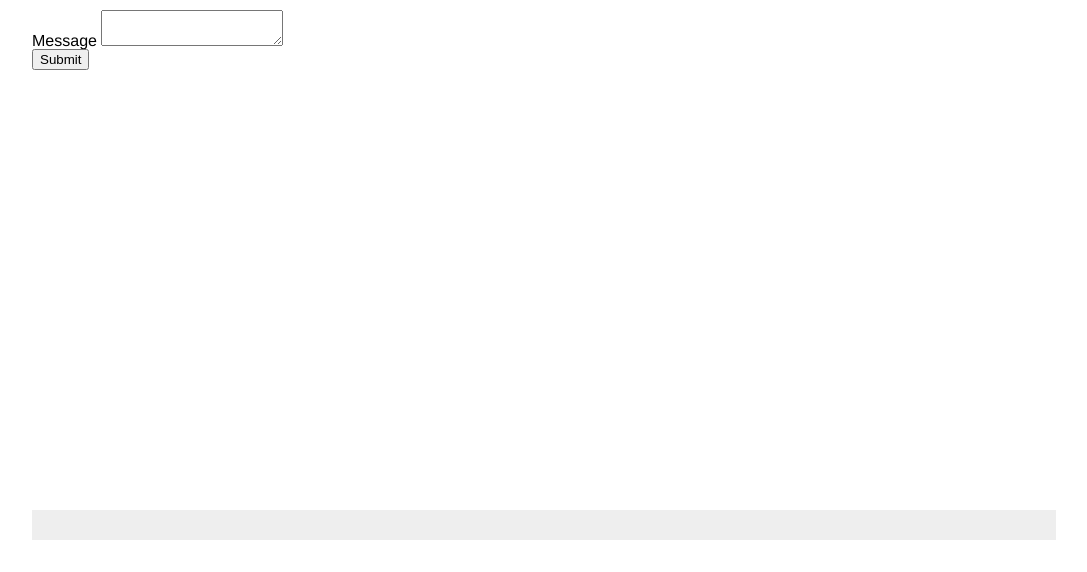
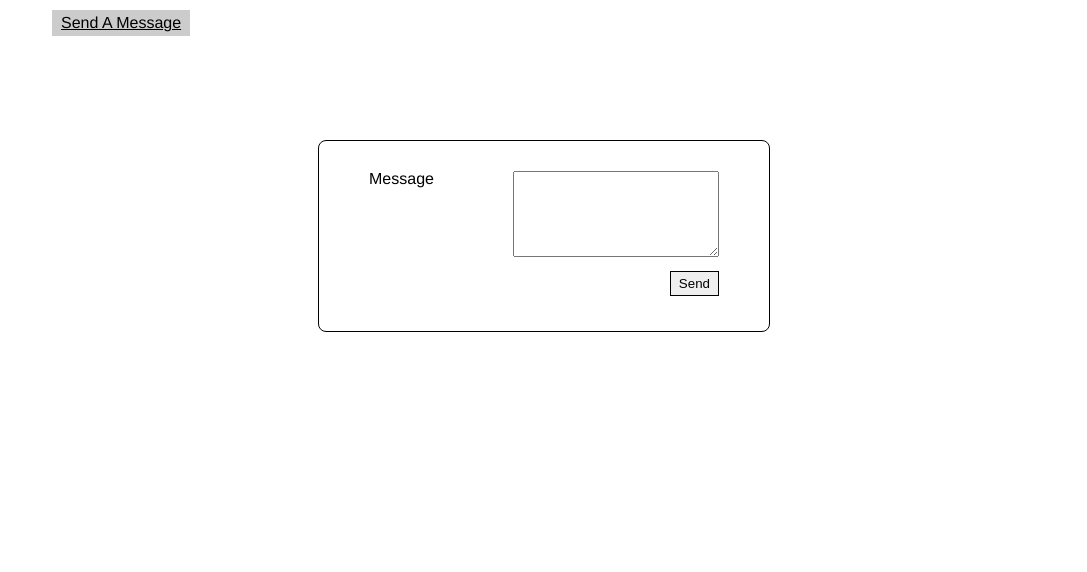
Before and after one commit to scc-platform/scc-platform, a PHP site: page /send in a window 1280 px wide. Shown: the part 81-653 px from the top of the page, without its empty margins (96-1183 px from the left). Run offline with PHP 8.4, Linux system fonts and the light colour scheme; the visitor is signed in with stand-in values (Sample User, id 1); a stand-in replaces the project's code that opens the database connection; some libraries are stand-ins or nearby versions.

Commit message:
styling updates

```diff
--- a/public_html/css/default.css
+++ b/public_html/css/default.css
@@ -62,6 +62,9 @@ a.selected:visited {background-color:#ccc;}
 a.selected:hover {background-color:#ccc;}
 a.selected:active {background-color:#ccc;}
 
+.link {background-color:#fff;}
+.link.selected{background-color:#ccc;}
+
 #container {width:80%;margin:0px auto;}
 #header {width:100%;height:70px;border-bottom:solid 1px #000;margin:10px 0px;}
 #header #top {width:100%;height:30px;}
@@ -69,6 +72,8 @@ a.selected:active {background-color:#ccc;}
 #logo {float:left;}
 #menu {width:100%;margin-top:0px;}
 #menu div {float:left;border:solid 1px #ccc;margin-left:20px;padding:4px 8px;position:inline;}
+#menuService {width:100%;margin-top:0px;height:30px;margin-bottom:30px;}
+#menuService div {float:left;border:solid 1px #ccc;margin-left:20px;padding:4px 8px;position:inline;}
 #middle {width:100%;min-height:500px;}
 #footer {width:100%;height:30px;background-color:#eee;}
 
@@ -88,6 +93,11 @@ a.selected:active {background-color:#ccc;}
 .form .textfield {
 	border:solid 1px #000;
 }
+.form .textarea {
+	width:200px;
+	height:80px;
+}
+
 .form .submit {
 	border:solid 1px #000;
 	padding:4px 8px;
@@ -96,10 +106,13 @@ a.selected:active {background-color:#ccc;}
 	width:100%;
 	height:30px;
 }
+.form .input.textarea {
+	height:100px;
+}
 .form label {
 	float:left;
 }
-.form input {
+.form input, textarea {
 	float:right;
 }
 .form {
@@ -108,7 +121,7 @@ a.selected:active {background-color:#ccc;}
 
 /* login & signup forms */
 #signupForm {
-	width:30%;
+	width:450px;
 	margin:0px auto;
 	margin-top:100px;
 	border:solid 1px #000;
@@ -117,10 +130,20 @@ a.selected:active {background-color:#ccc;}
 }
 
 #loginForm {
-	width:30%;
+	width:450px;
 	margin:0px auto;
 	margin-top:100px;
 	border:solid 1px #000;
 	-moz-border-radius: 5px;
 	border-radius: 8px;
 }
+
+/* Send a message form */
+#newMessage {
+	width:450px;
+	margin:0px auto;
+	margin-top:100px;
+	border:solid 1px #000;
+	-moz-border-radius: 5px;
+	border-radius: 8px;
+}
--- a/templates/header.htm
+++ b/templates/header.htm
@@ -44,4 +44,10 @@
 				</div>
 			</div>
 
+			{if $currentUser}
+			<div id="menuService">
+				<div class="link {if $smarty.server.PHP_SELF == '/send.php'}selected{/if}"><a href="send.php">Send A Message</a></div>
+			</div>
+			{/if}
+
 				<div id="middle">
--- a/templates/send.htm
+++ b/templates/send.htm
@@ -1,17 +1,22 @@
 
 {include file="header.htm"}
 
+	<div id="newMessage">
 
-<form action="" method="post">
+		<form action="" method="post" class="form">
 
-	<div class="input">
-		<label for="Email">Message</label>
-		<textarea name="msg"></textarea>
+			<div class="input textarea">
+				<label for="Email">Message</label>
+				<textarea name="msg" class="textarea"></textarea>
+			</div>
+
+
+			<div class="buttons">
+				<input type="submit" value="Send" class="submit">
+			</div>
+
+		</form>
+
 	</div>
 
-
-	<input type="submit">
-
-</form>
-
 {include file="footer.htm"}
```
